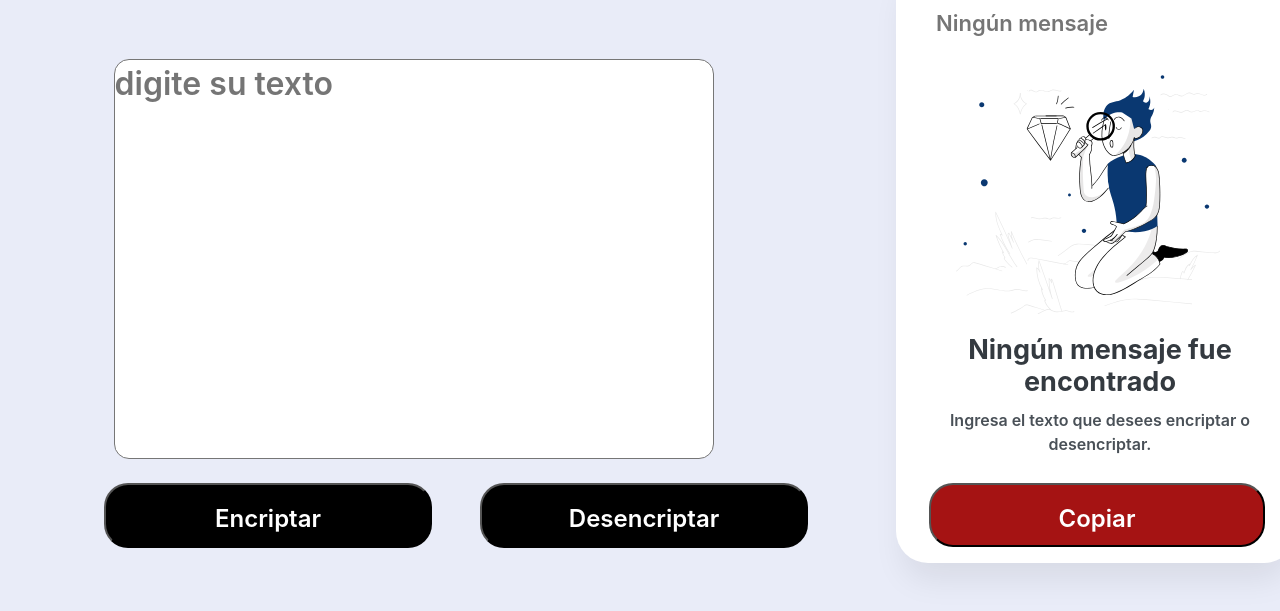
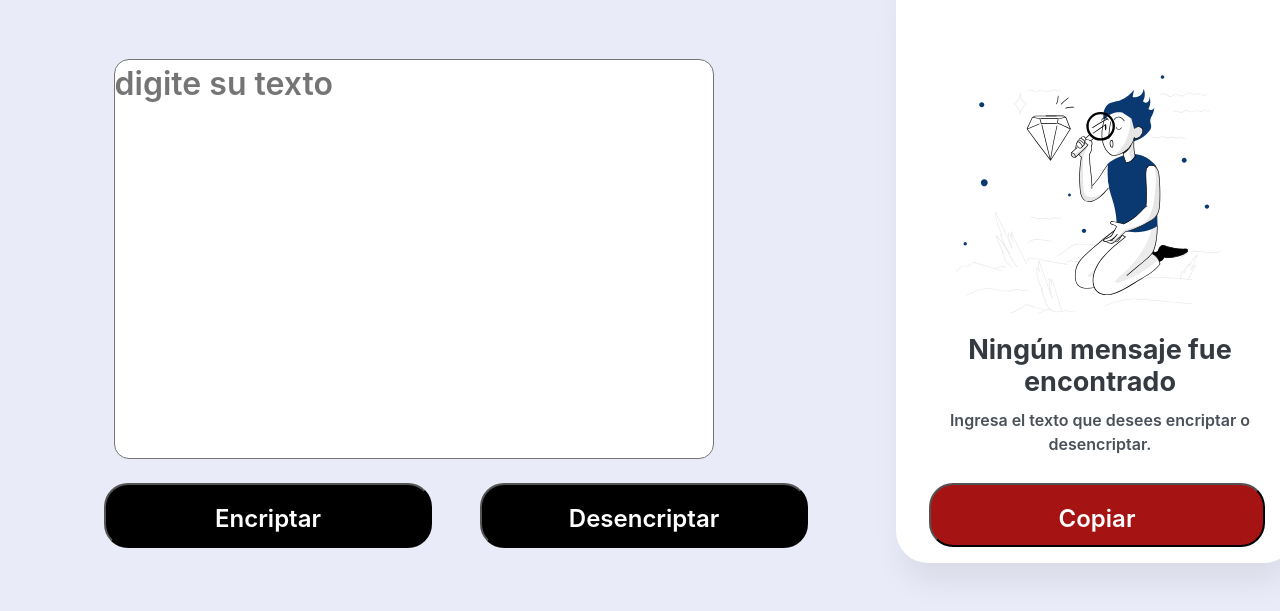
Before and after one commit to DuvanParra/Encriptador, a plain HTML site: page index.html in a window 1280 px wide. Shown: the part 69-680 px from the top of the page. Drawn offline with Linux system fonts and the light colour scheme.

Commit message:
Update index.html

```diff
--- a/index.html
+++ b/index.html
@@ -26,7 +26,7 @@
         <h3>Ingresa el texto que desees encriptar o desencriptar.</h3>
       </div>
       <div id="div-resultado">
-        <textarea class="div-mensaje" type="text" id="mensaje" readonly="readonly" placeholder="Ningún mensaje"></textarea>
+        <textarea class="div-mensaje" type="text" id="mensaje" readonly="readonly"></textarea>
         <input class="btn-copiar" type="submit" value="Copiar" id="btn-copiar">
       </div>
     </section>
```
